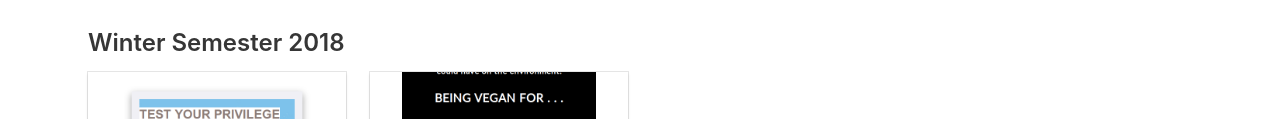
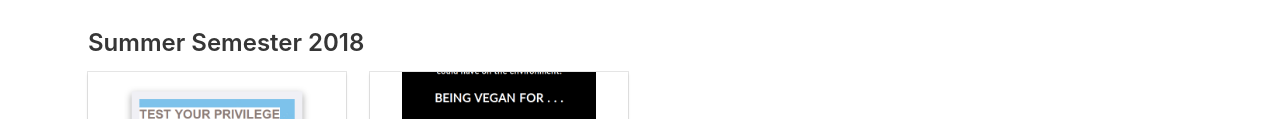
Before and after one commit to ctt-data/ctt-data.github.io, a plain HTML site: page index.html in a window 1280 px wide. Shown: the part 616-735 px from the top of the page. Drawn offline with nearby package versions, Linux system fonts and the light colour scheme; a script that the page names is missing.

Commit message:
fixed SoSe18

```diff
--- a/index.html
+++ b/index.html
@@ -131,7 +131,7 @@
             </div>
           </div>
         </div>
-        <h3>Winter Semester 2018</h3>
+        <h3>Summer Semester 2018</h3>
         <div class="columns">
           <div class="column is-3">
             <div class="card">
```
